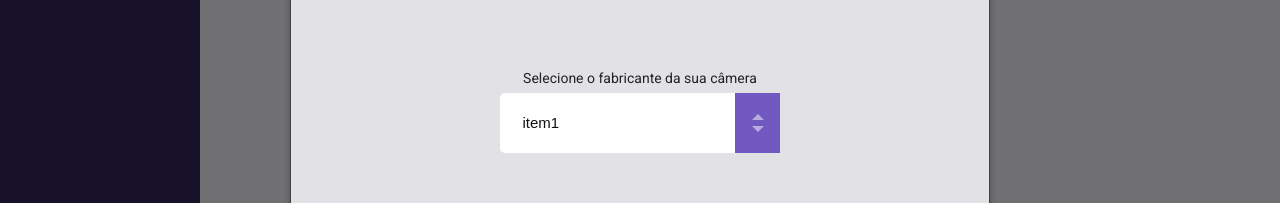
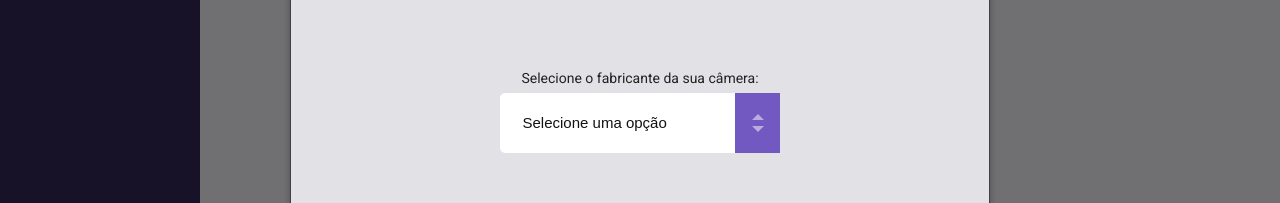
Before and after one commit to gtretow/octo_test, a React (Vite) app: page / in a window 1280 px wide. Both pictures are taken after a click on the button "Adicionar Câmera". Shown: the part 417-620 px from the top of the page. Built offline with nearby package versions, Linux system fonts and the light colour scheme.

Commit message:
creating states and setting props correctly

```diff
--- a/src/components/Button/Button.tsx
+++ b/src/components/Button/Button.tsx
@@ -6,12 +6,18 @@ type Props = {
   height: string;
   width: string;
   action: MouseEventHandler;
+  disableButton?: boolean;
 };
 
-const Button = ({ title, height, width, action }: Props) => {
+const Button = ({ title, height, width, action, disableButton }: Props) => {
   return (
     <S.ButtonWrapper>
-      <S.Button onClick={action} height={height} width={width}>
+      <S.Button
+        disabled={disableButton}
+        onClick={action}
+        height={height}
+        width={width}
+      >
         <S.Paragraph>{title}</S.Paragraph>
       </S.Button>
     </S.ButtonWrapper>
--- a/src/components/Modal/Modal.tsx
+++ b/src/components/Modal/Modal.tsx
@@ -9,6 +9,50 @@ interface props {
 }
 
 const Modal = ({ handleCameraModel, confirmCameraCreation }: props) => {
+  let optionsEx = [
+    { name: "opção1" },
+    { name: "opção2" },
+    { name: "opção3" },
+    { name: "opção4" },
+  ];
+  const [cameraName, setCameraName] = useState<string>("");
+  const [manufacturer, setManufacturer] = useState<string>("");
+  const [serialNumber, setSerialNumber] = useState<string>("");
+  const [error, setError] = useState(false);
+
+  function handleCameraAction() {
+    setError(false);
+
+    if (cameraName.length < 3) {
+      return setError(true);
+    }
+
+    if (serialNumber.length < 3) {
+      return setError(true);
+    }
+
+    if (manufacturer.length < 3) {
+      return setError(true);
+    }
+
+    let newCamera: any = {
+      cameraname: cameraName,
+      manufacturer: manufacturer,
+      serialNumber: serialNumber,
+    };
+
+    return confirmCameraCreation(newCamera);
+  }
+
+  function editSerialNumber(event: string) {
+    setSerialNumber(
+      event
+        .toLocaleUpperCase()
+        .replace(/[^a-z0-9]/gi, "")
+        .replace(/\s/g, "")
+    );
+  }
+
   return (
     <S.ModalWrapper>
       <S.Modal>
@@ -20,25 +64,60 @@ const Modal = ({ handleCameraModel, confirmCameraCreation }: props) => {
           <S.FieldSet>
             <S.Label>
               <S.Span>Escolha um nome para sua nova câmera. </S.Span>
-              <S.Input placeholder="Nome" type="text" id="text1" />
+              <S.Input
+                maxLength="50"
+                placeholder="Nome"
+                type="text"
+                id="text1"
+                onChange={(e) => setCameraName(e.target.value)}
+                value={cameraName}
+              />
+              {cameraName.length < 3 && error && (
+                <S.ErrorMessage>
+                  O nome da câmera não deve ser deixado em branco.
+                </S.ErrorMessage>
+              )}
             </S.Label>
           </S.FieldSet>
 
           <S.FieldSet>
             <S.Label>
               <S.Span>Preencha o número de série da sua câmera. </S.Span>
-              <S.Input type="text" id="text1" placeholder="Número de Série" />
+              <S.Input
+                maxLength="16"
+                type="text"
+                id="text1"
+                placeholder="Número de Série"
+                onChange={(e) => editSerialNumber(e.target.value)}
+                value={serialNumber}
+              />
+              {serialNumber.length < 3 && error && (
+                <S.ErrorMessage>
+                  O número de série não deve ser deixado em branco.
+                </S.ErrorMessage>
+              )}
             </S.Label>
           </S.FieldSet>
           <S.FieldSet>
             <S.Label>
-              <S.Span>Selecione o fabricante da sua câmera </S.Span>
-              <SelectMenu id="selectMenu" />
+              <S.Span>Selecione o fabricante da sua câmera: </S.Span>
+              <SelectMenu
+                value={manufacturer}
+                modifyManufacturer={setManufacturer}
+                options={optionsEx}
+                id="selectMenu"
+              />
+              {manufacturer.length < 3 && error && (
+                <S.ErrorMessage>
+                  O nome do fabricante não deve estar em branco.
+                </S.ErrorMessage>
+              )}
             </S.Label>
           </S.FieldSet>
           <S.FieldSet>
             <Button
-              action={confirmCameraCreation}
+              action={handleCameraAction}
+              disableButton={error}
               title="Criar"
               height="40px"
               width="150px"
--- a/src/components/Modal/index.tsx
+++ b/src/components/Modal/index.tsx
@@ -111,3 +111,8 @@ export const CameraHeader = styled.div`
     }
   }
 `;
+
+export const ErrorMessage = styled.span`
+  color: ${(props) => props.theme.colors.red[700]};
+  font-size: ${(props) => props.theme.fontSizes.sm};
+`;
--- a/src/components/SelectMenu/SelectMenu.tsx
+++ b/src/components/SelectMenu/SelectMenu.tsx
@@ -1,19 +1,46 @@
-import React from "react";
+import React, { EventHandler, useState } from "react";
 import * as S from ".";
 
 type Props = {
   id: string;
+  value: string;
+  modifyManufacturer: (message: string) => void;
+  options: Manufacturers[];
+  error?: boolean;
 };
 
-const SelectMenu = (props: Props) => {
+export interface Manufacturers {
+  name: string;
+}
+
+const SelectMenu = ({
+  id,
+  value,
+  modifyManufacturer,
+  options,
+  error,
+}: Props) => {
   return (
     <S.SelectWrapper>
-      <S.Select id={props.id}>
-        <S.Options>item1</S.Options>
-        <S.Options>item2</S.Options>
-        <S.Options>item3</S.Options>
+      <S.Select
+        value={value}
+        onChange={(evt) => modifyManufacturer(evt.target.value)}
+        id={id}
+      >
+        <S.Options value="" selected disabled hidden>
+          Selecione uma opção
+        </S.Options>
+
+        {options.map((opt, idx) => {
+          return (
+            <S.Options value={opt.name} key={idx}>
+              {opt.name}
+            </S.Options>
+          );
+        })}
       </S.Select>
       <S.CustomArrow></S.CustomArrow>
+      {error && <span>erro aqui</span>}
     </S.SelectWrapper>
   );
 };
--- a/src/styles/base.ts
+++ b/src/styles/base.ts
@@ -6,8 +6,8 @@ export const theme: DefaultTheme = {
       700: "#312450",
       600: "#7159c1",
     },
-    secondary: {
-      700: "#FBA94C",
+    red: {
+      700: "#e53232",
     },
     green: {
       700: "#00875F",
--- a/src/views/LandingPage/LandingPage.tsx
+++ b/src/views/LandingPage/LandingPage.tsx
@@ -25,8 +25,9 @@ const LandingPage: React.FC = () => {
     return;
   }
 
-  function createCamera() {
-    return;
+  function createCamera(data: any) {
+    console.log("data=>>>", data);
+    return handleModal();
   }
 
   function handleModal() {
```
Also changed, not shown: 1 other file (tests, documents, lock files or other folders).
